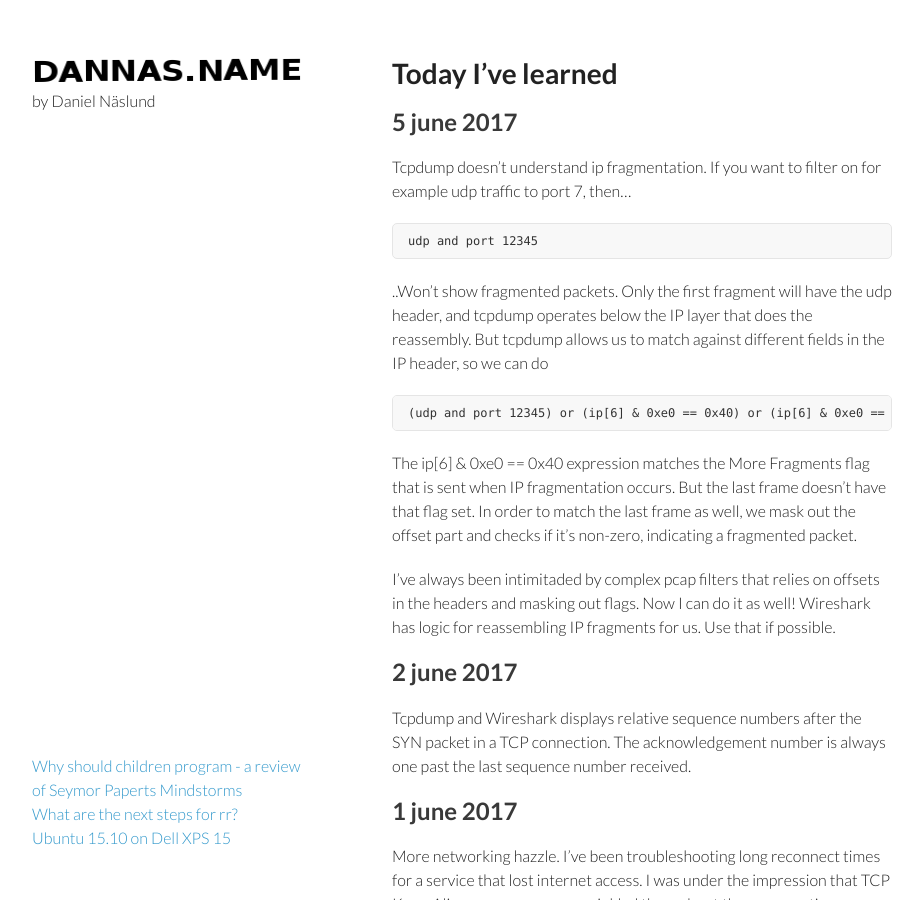
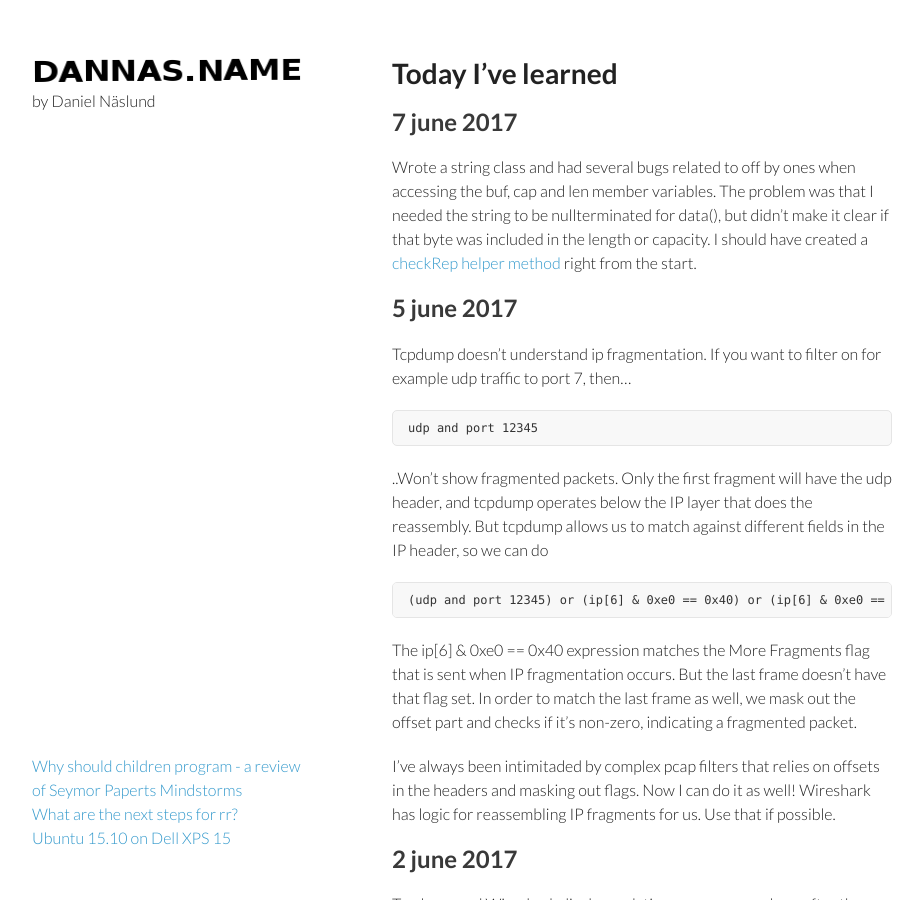
Before and after one commit to dannas/dannas.github.com, a Jekyll site: the page built from TIL.markdown, in a window 1280 px wide and 900 px high. Shown: the whole window, without its empty margins (178-1101 px from the left). Built offline with Jekyll 4.4.1, drawn with Linux system fonts in a browser that asks for light colours; our own code applies the rules of GitHub Pages for plain Markdown files.

Commit message:
Yet another TIL

```diff
--- a/TIL.markdown
+++ b/TIL.markdown
@@ -1,4 +1,12 @@
 # Today I've learned
+
+## 7 june 2017
+Wrote a string class and had several bugs related to off by ones when accessing
+the buf, cap and len member variables. The problem was that I needed the string
+to be nullterminated for data(), but didn't make it clear if that byte was
+included in the length or capacity. I should have created a
+[checkRep helper method](http://pgbovine.net/programming-with-rep-invariants.htm)
+right from the start.
 
 ## 5 june 2017
 Tcpdump doesn't understand ip fragmentation. If you want to filter on for example udp traffic to port 7,
```
